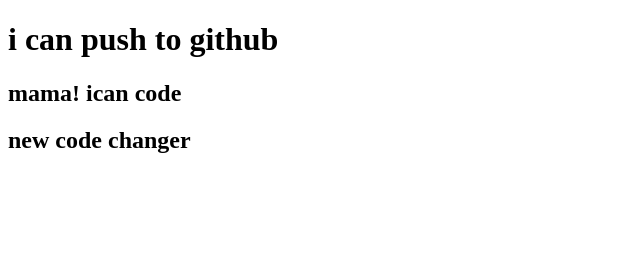
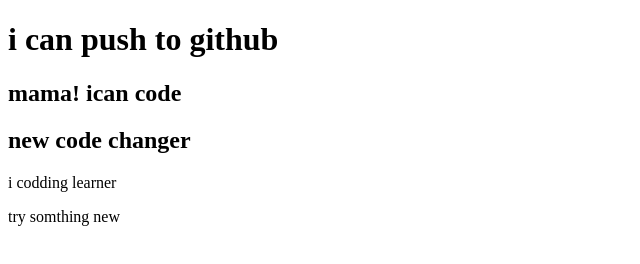
Before and after one commit to faiz8411/my-second-repo, a plain HTML site: page index.html in a window 1280 px wide. Shown: the whole page, without its empty margins (0-640 px from the left). Drawn offline with Linux system fonts and the light colour scheme.

Commit message:
style aded

```diff
--- a/index.html
+++ b/index.html
@@ -10,5 +10,7 @@
     <h1>i can push to github</h1>
     <h2>mama! ican code</h2>
     <h2>new code changer</h2>
+    <p>i codding learner</p>
+    <p>try somthing new</p>
 </body>
 </html>
```
Also changed, not shown: style.css (added).
